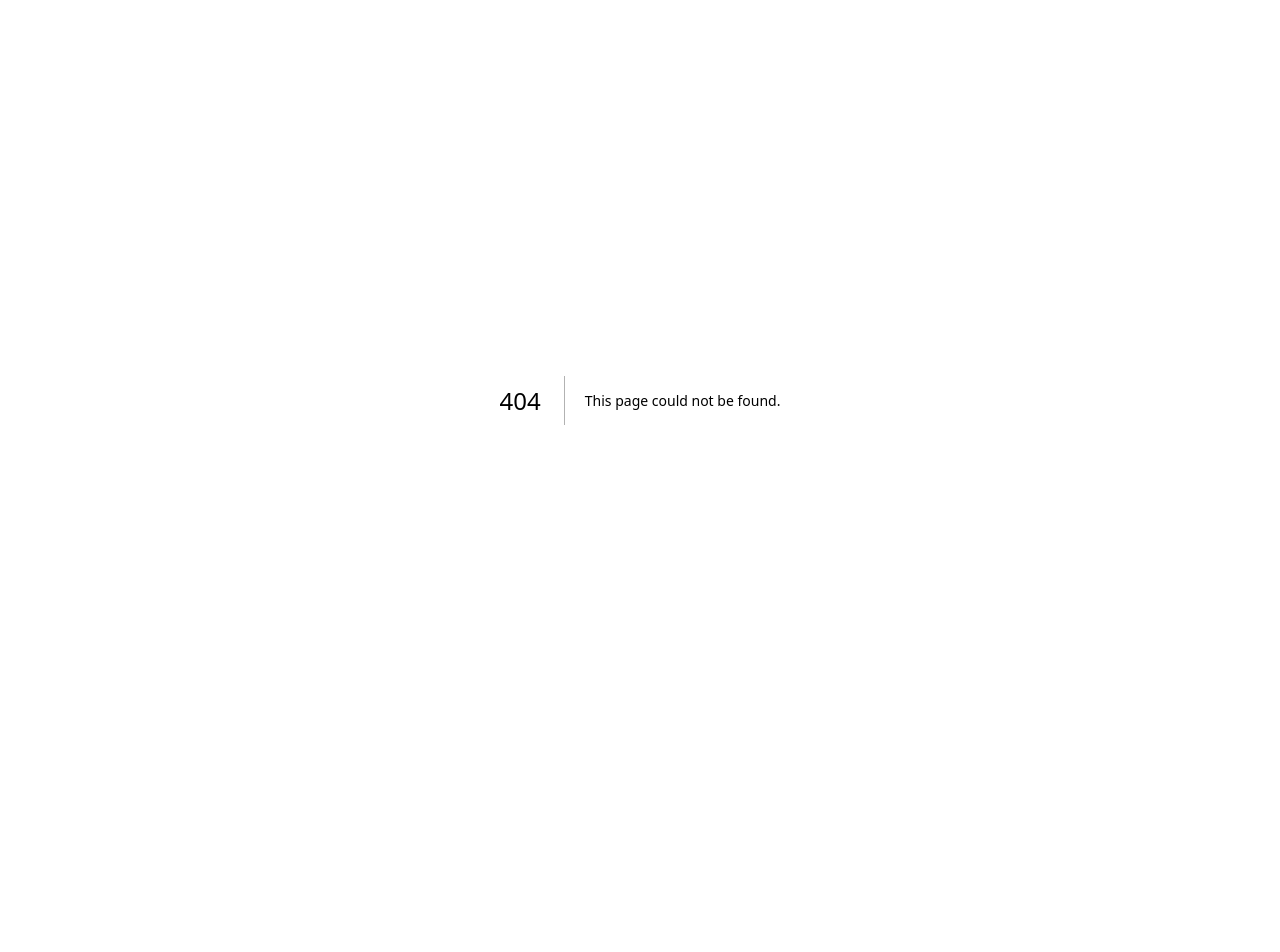
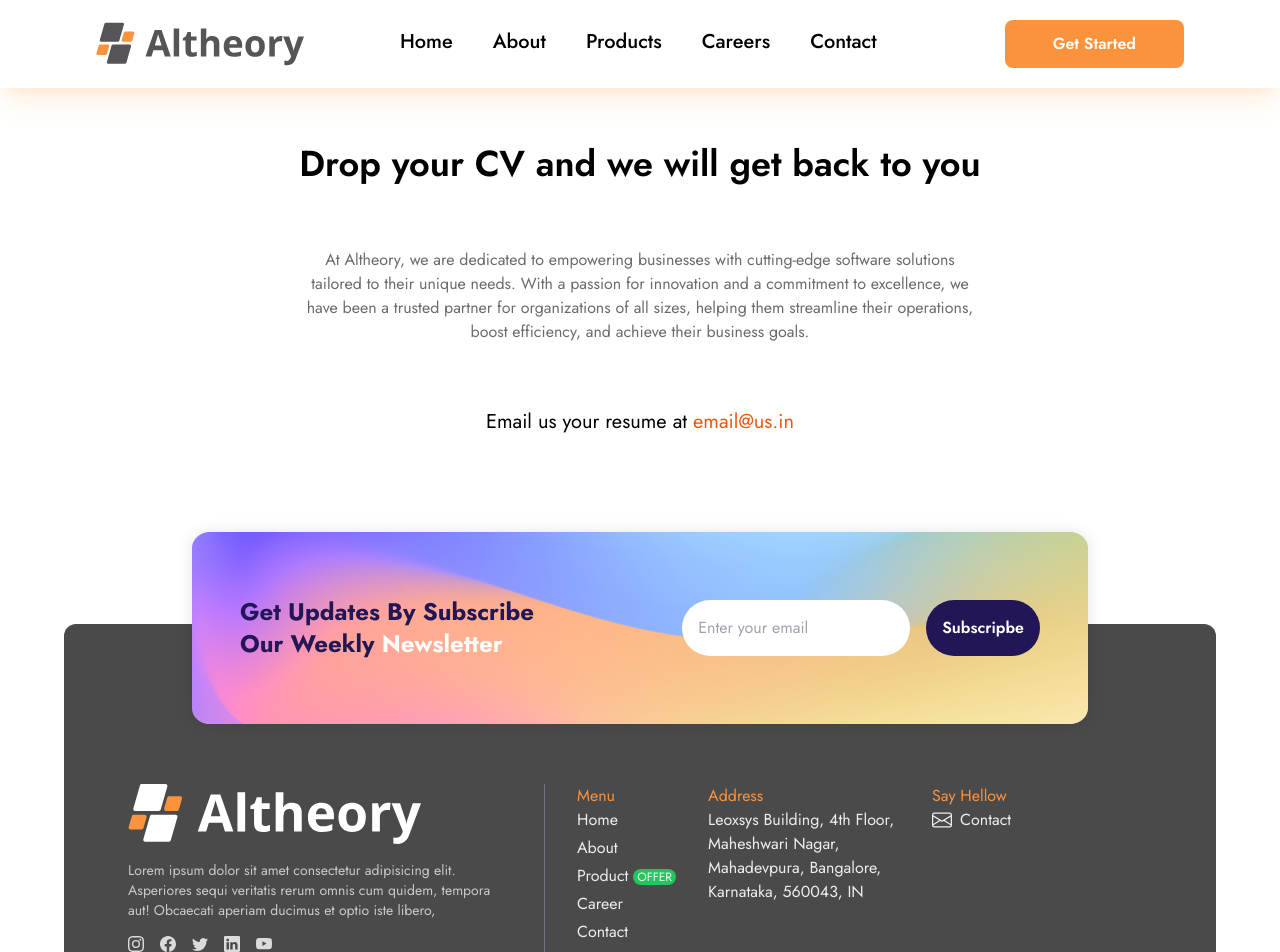
Before and after one commit to saketverma-03-alt/altheory, a Next.js app: page /career in a window 1280 px wide. Before the commit this address had no page. Shown: the top 952 px of the page. Before the commit the page ends 800 px from the top, so only its background shows below. Built offline with nearby package versions, Linux system fonts and the light colour scheme.

Commit message:
updated animations

```diff
--- a/src/components/UspSection.jsx
+++ b/src/components/UspSection.jsx
@@ -23,8 +23,8 @@ export function UsepSectin() {
         the difference today.
       </p>
       <div className="flex mt-24 max-w-[1980px] lg:px-36 justify-center items-center">
-        <div className="grid grid-cols-1 place-items-center lg:grid-cols-3 p-4 ">
-          <div className="grid grid-cols-2 lg:grid-cols-1 w-fit h-fit   text-left">
+        <div className="grid grid-cols-1  place-items-center lg:grid-cols-3 p-4 ">
+          <div className="grid grid-cols-1 sm:grid-cols-2 lg:grid-cols-1 w-fit h-fit   text-left">
             <button
               onClick={(e) => setSelected(0)}
               value={0}
--- /dev/null
+++ b/src/components/footer.jsx
@@ -0,0 +1,128 @@
+import AltheoryLogoW from "@public/altheory-logo-w.svg";
+
+import BGImage from "@public/Background.svg";
+
+import Image from "next/image";
+
+import {
+  Envelope,
+  Facebook,
+  Instagram,
+  Linkedin,
+  Twitter,
+  Youtube,
+} from "react-bootstrap-icons";
+export default function Footer() {
+  return (
+    <>
+      <footer className=" mx-auto md:px-16 w-full max-w-7xl mt-24">
+        <form
+          style={{
+            backgroundImage: `url(${BGImage.src})`,
+            backgroundPosition: "center",
+            backgroundSize: "cover",
+            backgroundRepeat: "no-repeat",
+          }}
+          className=" flex flex-col md:flex-row items-center shadow-bal p-8 md:px-12 md:py-16 w-full max-w-4xl relative mb-[-100px] mx-auto z-50
+         rounded-2xl"
+        >
+          <h3 className="text-2xl font-bold text-[#231656] flex-1">
+            Get Updates By Subscribe <br />
+            Our Weekly <span className="text-white"> Newsletter</span>
+          </h3>
+          <div className="flex md:items-center w-full md:w-fit mt-8 md:mt-0 md:flex-row gap-4 flex-col">
+            <input
+              type="email"
+              className="p-4 rounded-full w-full"
+              placeholder="Enter your email"
+            />
+            <button
+              className="p-4 rounded-full bg-[#231656] text-white"
+              type="submit"
+              placeholder="asda"
+            >
+              Subscripbe
+            </button>
+          </div>
+        </form>
+
+        <div className="bg-[#4A4A4A] relative w-full h-full rounded-xl px-8 md:px-16 pb-16">
+          <div className="flex flex-col md:flex-row pt-40 gap-8 ">
+            <div className="md:border-r border-gray-500 pr-8">
+              <Image alt="altheory logo" src={AltheoryLogoW} />
+              <p className="max-w-sm text-white/70 my-4 text-sm ">
+                Lorem ipsum dolor sit amet consectetur adipisicing elit.
+                Asperiores sequi veritatis rerum omnis cum quidem, tempora aut!
+                Obcaecati aperiam ducimus et optio iste libero,
+              </p>
+              <ul className="flex gap-4">
+                <Instagram className="text-white/80 hover:text-primary cursor-pointer" />
+                <Facebook className="text-white/80 hover:text-primary cursor-pointer" />
+                <Twitter className="text-white/80 hover:text-primary cursor-pointer" />
+                <Linkedin className="text-white/80 hover:text-primary cursor-pointer" />
+                <Youtube className="text-white/80 hover:text-primary cursor-pointer" />
+              </ul>
+            </div>
+            <div className=" text-white/90 flex flex-col md:flex-row gap-8 flex-1">
+              <ul className="flex flex-col">
+                <div className="text-primary ">Menu</div>
+                <div className=" flex md:flex-col gap-2 flex-wrap md:gap-1">
+                  <a href="#home">Home</a>
+                  <a href="#about">About</a>
+                  <a href="#products">
+                    Product{" "}
+                    <span className="inline-block bg-green-500 text-xs px-1 rounded-full">
+                      OFFER
+                    </span>{" "}
+                  </a>
+                  <a href="career">Career</a>
+                  <a href="contact">Contact</a>
+                </div>
+              </ul>
+              <ul className="flex flex-col">
+                <div className="text-primary   ">Address</div>
+                <div className=" flex md:flex-col gap-2 md:gap-1">
+                  <p className="max-w-48">
+                    Leoxsys Building, 4th Floor, Maheshwari Nagar, Mahadevpura,
+                    Bangalore, Karnataka, 560043, IN
+                  </p>
+                </div>
+              </ul>
+              <ul className="flex flex-col">
+                <div className="text-primary   ">Say Hellow</div>
+                <div className=" flex flex-col gap-1">
+                  <div>
+                    <span>
+                      {" "}
+                      <a
+                        className="flex gap-2 items-center hover:text-primary"
+                        href="mailto&#58;info&#64;altheory&#46;com"
+                      >
+                        {" "}
+                        <Envelope className="h-5 w-5  " /> Contact
+                      </a>
+                    </span>
+                  </div>
+                </div>
+              </ul>
+            </div>
+          </div>
+        </div>
+
+        <div
+          id="contact"
+          //   ref={secRefs.contact}
+          className="text-muted flex w-full my-4 px-2 text-sm"
+        >
+          <span className="block">
+            Copyright © <span className="text-secondary font-bold"></span> | is
+            Proudly Powered by Altheory
+          </span>
+          <span className="ml-auto block">
+            Privacy policy | Terms and condition
+          </span>
+        </div>
+      </footer>
+    </>
+  );
+}
--- /dev/null
+++ b/src/components/layout/MainLayout.jsx
@@ -0,0 +1,14 @@
+import Footer from "../footer";
+import { Nav } from "../navbar";
+
+const MainLayout = ({ children, activeTab }) => {
+  return (
+    <div className="flex flex-col justify-center">
+      <Nav activeTabId={activeTab} />
+      {children}
+      <Footer />
+    </div>
+  );
+};
+
+export default MainLayout;
--- a/src/components/navbar.jsx
+++ b/src/components/navbar.jsx
@@ -5,21 +5,21 @@ import { Disclosure } from "@headlessui/react";
 
 import { useEffect } from "react";
 import { List, MenuButton } from "react-bootstrap-icons";
+import Link from "next/link";
 
 const navigation = [
-  { name: "Home", href: "#home", current: false },
-  { name: "About", href: "#about", current: false },
-  { name: "Products", href: "#products", current: false },
-  { name: "Careers", href: "#careers", current: false },
-  { name: "Contact", href: "#contact", current: false },
+  { name: "Home", href: "/#home", current: false },
+  { name: "About", href: "/#about", current: false },
+  { name: "Products", href: "/#products", current: false },
+  { name: "Careers", href: "/career", current: false },
+  { name: "Contact", href: "/#contact", current: false },
 ];
 
 function classNames(...classes) {
   return classes.filter(Boolean).join(" ");
 }
 
-export const Nav = ({activeTabId}) => {
-
+export const Nav = ({ activeTabId }) => {
   return (
     <Disclosure
       as="nav"
@@ -27,10 +27,8 @@ export const Nav = ({activeTabId}) => {
     >
       {({ open }) => (
         <>
-
           <div className="relative  w-full  flex justify-center   px-2 sm:px-6 lg:px-24 shadow-xl shadow-orange-300/20 z-[999] ">
             <div className="max-w-[1980px] w-full grid ">
-
               <div className="relative flex  items-center justify-center">
                 <div className="absolute inset-y-0 left-0 flex items-center sm:hidden">
                   {/* Mobile menu button*/}
@@ -41,26 +39,36 @@ export const Nav = ({activeTabId}) => {
                   </Disclosure.Button>
                 </div>
                 <div className="ml-14 justify-self-center self-center relative mx-auto md:mx-0 ">
-
-
-                <Image src={logo} alt="altheory logo" height={56} width={200} className="my-4 h-10 md:h-14 w-28 md:w-52" />
+                  <Link href={"/"}>
+                    <Image
+                      src={logo}
+                      alt="altheory logo"
+                      height={56}
+                      width={200}
+                      className="my-4 h-10 md:h-14 w-28 md:w-52"
+                    />
+                  </Link>
                 </div>
                 <div className="flex flex-1  items-center justify-center sm:justify-start">
                   <div className="hidden  sm:block sm:mx-auto">
                     <div className="flex gap-4 ">
                       {navigation.map((item) => (
-                      <a
+                        <Link
                           key={item.name}
                           href={item.href}
                           className={classNames(
-                          item.current ? " " : " hover:border-b-primary border-b-4 transition-colors  hover:",
-                          ('#'+ activeTabId === item.href) ? "border-b-primary ":" border-b-transparent",
+                            item.current
+                              ? " "
+                              : " hover:border-b-primary border-b-4 transition-colors  hover:",
+                            "/#" + activeTabId === item.href
+                              ? "border-b-primary "
+                              : " border-b-transparent",
                             " px-3 py-2 text-md lg:text-xl font-medium"
                           )}
                           aria-current={item.current ? "page" : undefined}
                         >
                           {item.name}
-                      </a>
+                        </Link>
                       ))}
                     </div>
                   </div>
@@ -74,8 +82,10 @@ export const Nav = ({activeTabId}) => {
                     <span className="sr-only">View notifications</span>
                   </button>
 
-
-                <button as="div" className="bg-primary text-md btn-primary px-6  lg:px-12 py-3 text-white">
+                  <button
+                    as="div"
+                    className="bg-primary text-md btn-primary px-6  lg:px-12 py-3 text-white"
+                  >
                     Get Started
                   </button>
                 </div>
--- a/src/components/teamSection.jsx
+++ b/src/components/teamSection.jsx
@@ -8,6 +8,8 @@ import srb from "@public/srb.png";
 import alam from "@public/mohad-alam.png";
 import Image from "next/image";
 import { Facebook, Instagram, Linkedin, Twitter } from "react-bootstrap-icons";
+import { motion } from "framer-motion";
+import { slideFromLeft, slideFromRight } from "@/util/animationVarient";
 
 const teamMembers = [
   {
@@ -53,7 +55,14 @@ export function TeamSection() {
     <>
       <section className="bg-[#2D3853] text-white h-fit py-36 w-full flex justify-center items-center">
         <div className="grid md:grid-cols-2 px-8 gap-16 max-w-[1980px] lg:px-36 w-full ">
-          <div className="relative flex flex-col w-full">
+          <motion.div
+            variants={slideFromLeft}
+            initial="hidden"
+            whileInView="enter"
+            exit="exit"
+            transition={{ type: "linear", duration: 0.5 }}
+            className="relative flex flex-col w-full"
+          >
             <h2 className="relative z-[2]">
               <span className="block ml-6 mb-[-1.5rem] text-3xl opacity-70">
                 Meet
@@ -77,11 +86,18 @@ export function TeamSection() {
               <Image
                 alt="vector graphic"
                 src={waveImage}
-                className="absolute bottom-[-30px] right-60 z-20 "
+                className="absolute bottom-[-30px] right-96 z-20 "
               />
             </figure>
-          </div>
-          <div className="flex justify-center flex-col">
+          </motion.div>
+          <motion.div
+            variants={slideFromRight}
+            initial="hidden"
+            whileInView="enter"
+            exit="exit"
+            transition={{ type: "linear", duration: 0.5 }}
+            className="flex justify-center flex-col"
+          >
             <p className="font-bold text-4xl">Ravi Sankar</p>
             <p className="text-2xl opacity-80 mt-2">CEO & Founder</p>
 
@@ -110,13 +126,20 @@ export function TeamSection() {
                 <path d="M0 1.146C0 .513.526 0 1.175 0h13.65C15.474 0 16 .513 16 1.146v13.708c0 .633-.526 1.146-1.175 1.146H1.175C.526 16 0 15.487 0 14.854zm4.943 12.248V6.169H2.542v7.225zm-1.2-8.212c.837 0 1.358-.554 1.358-1.248-.015-.709-.52-1.248-1.342-1.248S2.4 3.226 2.4 3.934c0 .694.521 1.248 1.327 1.248zm4.908 8.212V9.359c0-.216.016-.432.08-.586.173-.431.568-.878 1.232-.878.869 0 1.216.662 1.216 1.634v3.865h2.401V9.25c0-2.22-1.184-3.252-2.764-3.252-1.274 0-1.845.7-2.165 1.193v.025h-.016l.016-.025V6.169h-2.4c.03.678 0 7.225 0 7.225z" />
               </svg>
             </figure>
-          </div>
+          </motion.div>
         </div>
       </section>
 
       <section className="py-36 grid  md:grid-cols-3 max-w-[1980px] px-8 lg:px-36">
         {/* fiunder frame */}
-        <div className="mb-8 p-8">
+        <motion.div
+          variants={slideFromLeft}
+          initial="hidden"
+          whileInView="enter"
+          exit="exit"
+          transition={{ type: "linear", duration: 0.5 }}
+          className="mb-8 p-8"
+        >
           <span className="text-2xl block font-semibold mb-6">
             OUR CREATIVE TEAM
           </span>
@@ -130,7 +153,7 @@ export function TeamSection() {
             odio. Quisque volutpat mattis eros. Nullam malesuada erat ut turpis.
             Suspendisse urna nibh, viverra non
           </p>
-        </div>
+        </motion.div>
         <div className="grid relative grid-cols-2 lg:grid-cols-3 col-span-2 gap-4 text-black">
           {/* team members frame */}
           {teamMembers.map((item) => {
--- /dev/null
+++ b/src/pages/career.jsx
@@ -0,0 +1,28 @@
+import Footer from "@/components/footer";
+import { Nav } from "@/components/navbar";
+
+export default function CareerPage() {
+  return (
+    <>
+      <Nav activeTabId={"career"} />
+      <div className="mt-36  max-w-[1980px] flex flex-col justify-center items-center ">
+        <h1 className="text-center text-4xl font-semibold">
+          Drop your CV and we will get back to you{" "}
+        </h1>
+        <p className="text-center text-muted max-w-2xl my-16">
+          At Altheory, we are dedicated to empowering businesses with
+          cutting-edge software solutions tailored to their unique needs. With a
+          passion for innovation and a commitment to excellence, we have been a
+          trusted partner for organizations of all sizes, helping them
+          streamline their operations, boost efficiency, and achieve their
+          business goals.
+        </p>
+        <p className="text-xl">
+          Email us your resume at{" "}
+          <span className="text-orange-600">email@us.in</span>{" "}
+        </p>
+      </div>
+      <Footer />
+    </>
+  );
+}
--- a/src/pages/index.jsx
+++ b/src/pages/index.jsx
@@ -30,7 +30,6 @@ import {
   Twitter,
   Youtube,
 } from "react-bootstrap-icons";
-import CountUp from "react-countup";
 import StatsSection from "@/components/statsSec";
 import { motion } from "framer-motion";
 
@@ -137,9 +136,16 @@ export default function Example() {
         <TeamSection />
         {/*Trusted By section*/}
         <section className="mt-32 flex items-center flex-col max-w-[1980px] lg:px-36">
-          <h2 className="font-bold text-3xl text-center mb-2 px-4">
+          <motion.h2
+            initial={{ opacity: 0 }}
+            // animate={{ opacity: 100 }}
+            whileInView={{ opacity: 100 }}
+            exit={{ opacity: 0 }}
+            transition={{ type: "linear", duration: 2 }}
+            className="font-bold text-3xl text-center mb-2 px-4"
+          >
             Trusted By Teams Around The Globally
-          </h2>
+          </motion.h2>
           <p className="text-muted text-center text-sm px-6">
             Unique And Powerful Suite Of Software To Run Your Entire Business,
             <br />
```
Lines whose indentation alone changed are shown as unchanged.
